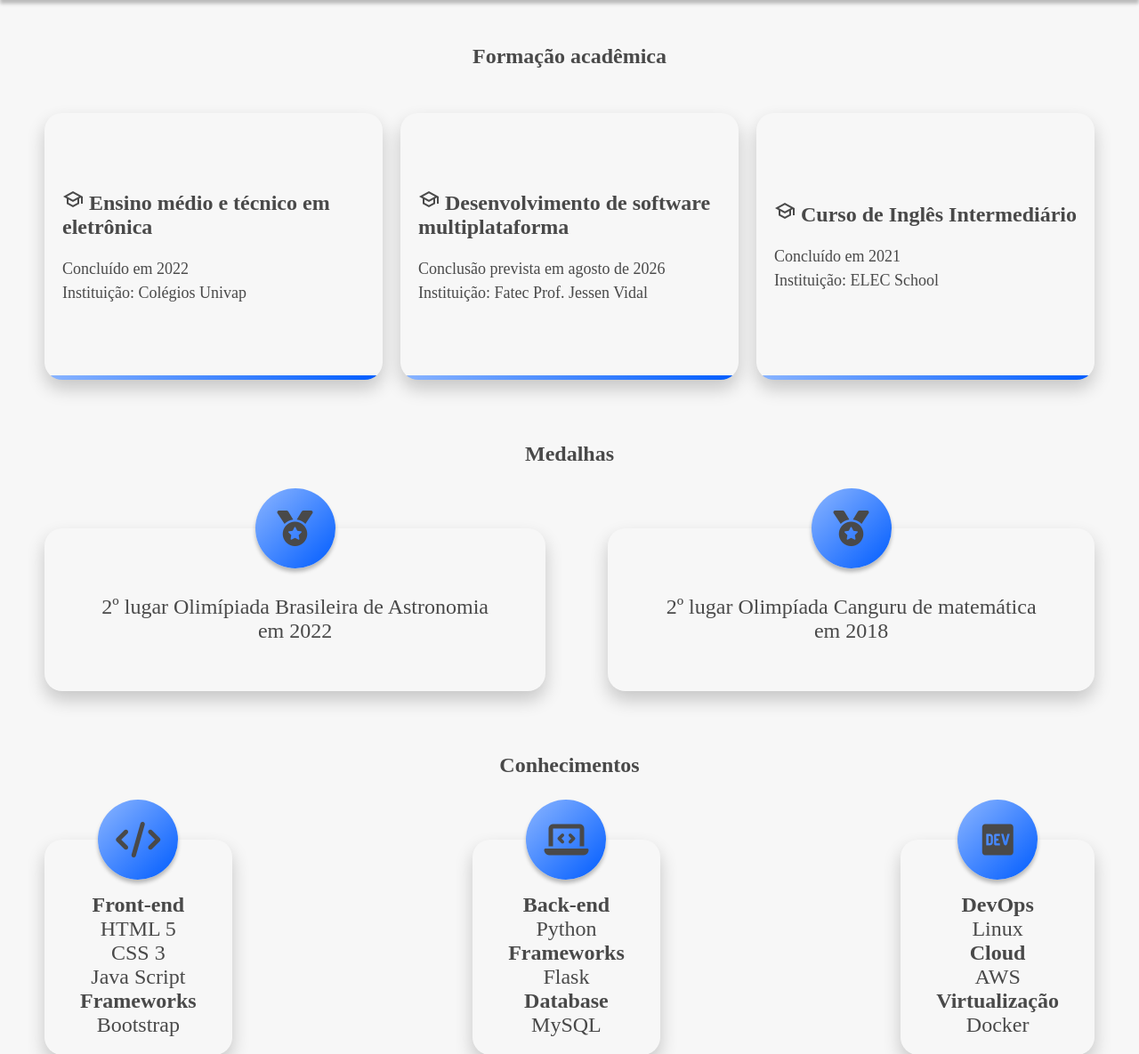
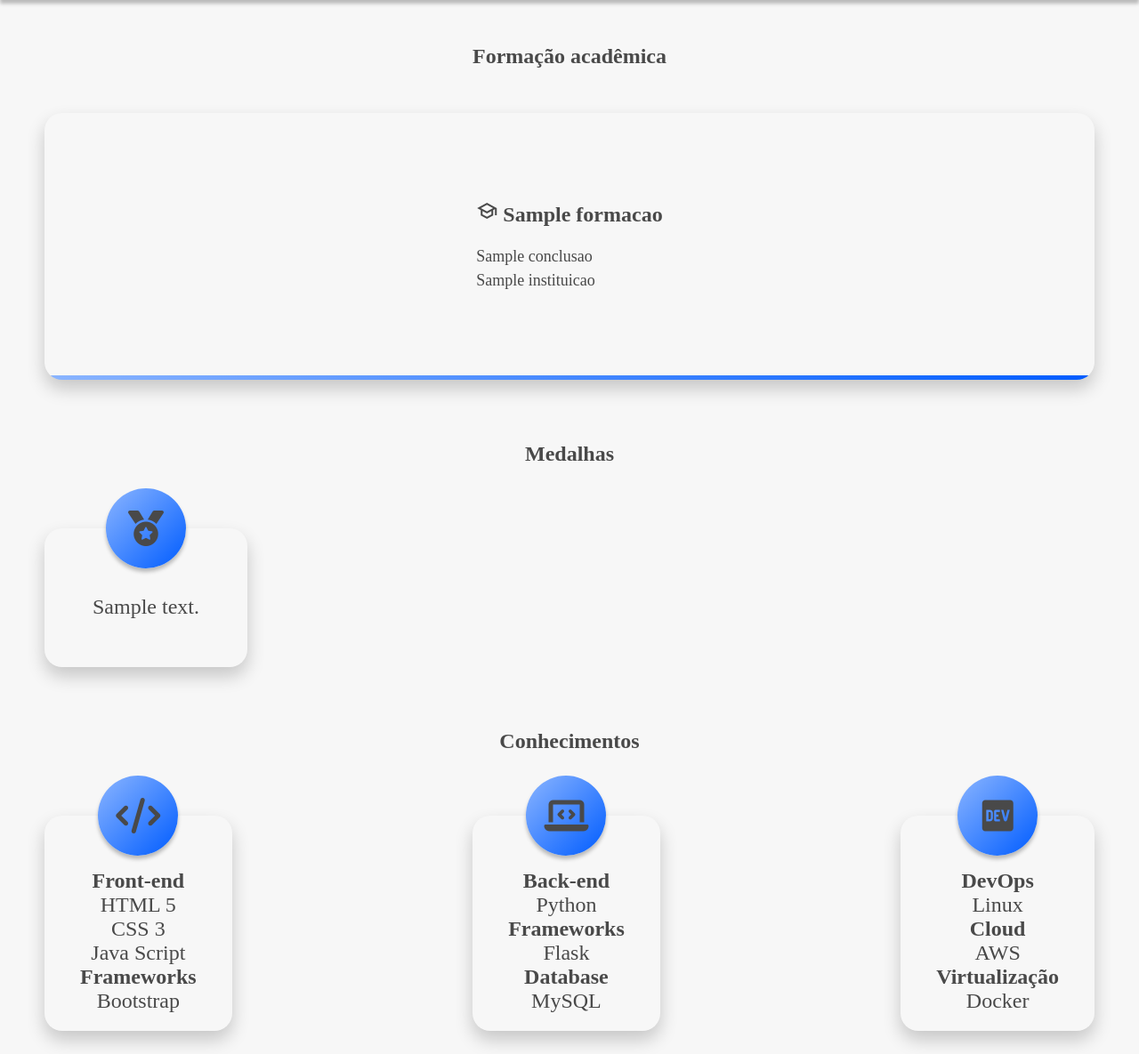
Before and after one commit to Ana-Laura-Moratelli/portfolio, a Flask app: template app/templates/sobremim.html in a window 1280 px wide. Shown: the part 100-1285 px from the top of the page at 89% size. Run offline with Flask 3, Linux system fonts and the light colour scheme; the template is opened without the code that fills it: most values are stand-ins (such as "Sample title", 1, 10 or a date in 2020); some libraries are stand-ins or nearby versions; some web fonts are replaced.

Commit message:
criei a lista do app.py da página sobre mim e contatos

```diff
--- a/app/app.py
+++ b/app/app.py
@@ -9,7 +9,32 @@
 
 @app.route('/sobremim')
 def sobremim():
-    return render_template('sobremim.html')
+    formacoes = [
+        {
+            'titulo': 'Ensino médio e técnico em eletrônica',
+            'conclusao': 'Concluído em 2022',
+            'instituicao': 'Instituição: Colégios Univap',
+        },
+         {
+            'titulo': 'Desenvolvimento de software multiplataforma',
+            'conclusao': 'Conclusão prevista em agosto de 2026',
+            'instituicao': 'Instituição: Fatec Prof. Jessen Vidal',
+        },
+         {
+            'titulo': ' Curso de Inglês Intermediário',
+            'conclusao': 'Concluído em 2021',
+            'instituicao': 'Instituição: ELEC School',
+        },
+    ]
+    medalhas = [
+        {
+            'texto': '2º lugar Olimpíada Canguru de matemática em 2018',
+        },
+         {
+            'texto': '2º lugar Olimípiada Brasileira de Astronomia em 2022',
+        },
+     ]
+    return render_template('sobremim.html', formacoes=formacoes, medalhas=medalhas)
 
 @app.route('/projetos')
 def projetos():
@@ -42,7 +67,24 @@
 
 @app.route('/contatos')
 def contatos():
-    return render_template('contatos.html')
+    contatos = [
+        {
+            'link': 'mailto:ana.silva2237@fatec.sp.gov.br',
+            'icone': 'far fa-envelope',
+            'texto': 'ana.silva2237@fatec.sp.gov.br',
+        },
+         {
+            'link': 'https://www.linkedin.com/in/anamoratelli/',
+            'icone': 'fab fa-linkedin',
+            'texto': 'linkedin',
+        },
+         {
+            'link': 'https://github.com/Ana-Laura-Moratelli',
+            'icone': 'fab fa-github',
+            'texto': 'Git hub',
+        },
+    ]
+    return render_template('contatos.html', contatos=contatos)
 
 if __name__ == "__main__":
     app.run(debug=True)
--- a/app/templates/sobremim.html
+++ b/app/templates/sobremim.html
@@ -5,70 +5,33 @@
 {% block body %}
     <h1 class="titulo-pag">Formação acadêmica</h1>
     <div class="container-card">
+      {% for formacao in formacoes %}
         <div class="card">
           <div class="card1">
             <p class="card-title">
               <span class="material-symbols-outlined">school</span>
-              Ensino médio e técnico em eletrônica
+              {{ formacao['titulo']}}
             </p>
             <p class="card-text">
-              Concluído em 2022
+              {{ formacao['conclusao']}}
               <br>
-              Instituição: Colégios Univap
+              {{ formacao['instituicao']}}
             </p>
           </div>
         </div>
-
-        <div class="card">
-          <div class="card1">
-            <p class="card-title"> <span class="material-symbols-outlined">
-              school
-              </span>  Desenvolvimento de software multiplataforma
-            </p><p class="card-text">
-              Conclusão prevista em agosto de 2026
-              <br>
-              Instituição: Fatec Prof. Jessen Vidal
-            </p>
-
-
-          </div>
-        </div>
-        <div class="card">
-          <div class="card1">
-            <p class="card-title"> <span class="material-symbols-outlined">
-              school
-              </span>  Curso de Inglês Intermediário
-            </p><p class="card-text">
-              Concluído em 2021
-              <br>
-              Instituição: ELEC School
-            </p>
-
-
-          </div>
-        </div>
-        </div>
+      {% endfor %}
+    </div>
     <h2>Medalhas</h2>
     <section class="container-sobre">
+      {% for medalha in medalhas %}
         <section class="sobre">
-
                 <div class="card-medalha">
                     <span class="icone-medalha">
                         <i class="fa-solid fa-medal"></i>
-
                     </span>
-            <p>2º lugar Olimípiada Brasileira de Astronomia em 2022</p>
+            <p> {{ medalha['texto']}}</p>
             </section>
-            <section class="sobre">
-
-                <div class="card-medalha">
-                    <span class="icone-medalha">
-                        <i class="fa-solid fa-medal"></i>
-
-                    </span>
-            <p>2º lugar Olimpíada Canguru de matemática em 2018</p>
-            </section>
-
+      {% endfor %}
     </section>
     <h2>Conhecimentos</h2>
 
@@ -130,6 +93,5 @@
                     <p>Docker</p>
                     </p>
                 </div>
-
                 </section>
 {% endblock %}
```
Also changed, not shown: app/templates/contatos.html (+5 -19 lines).
